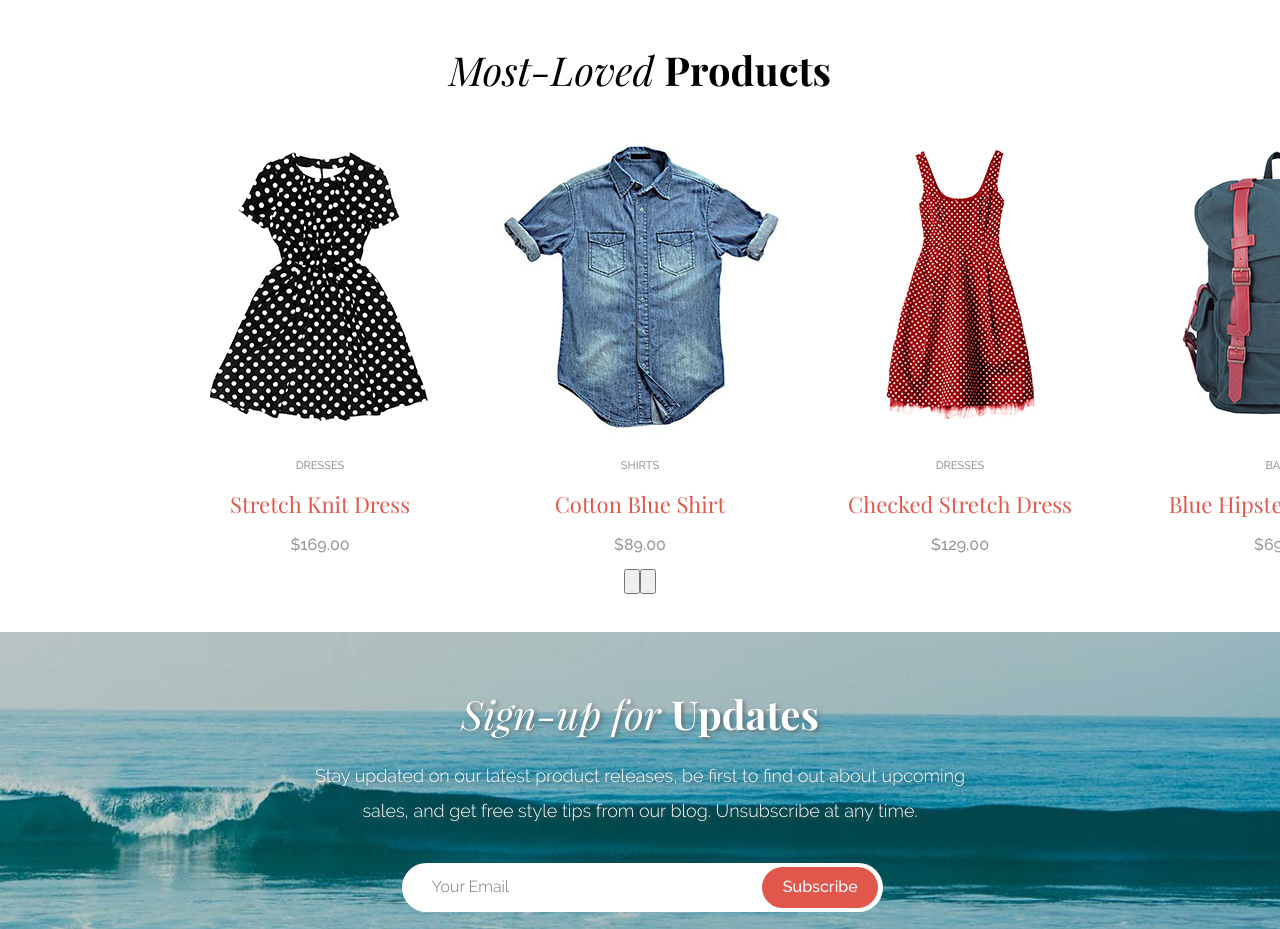
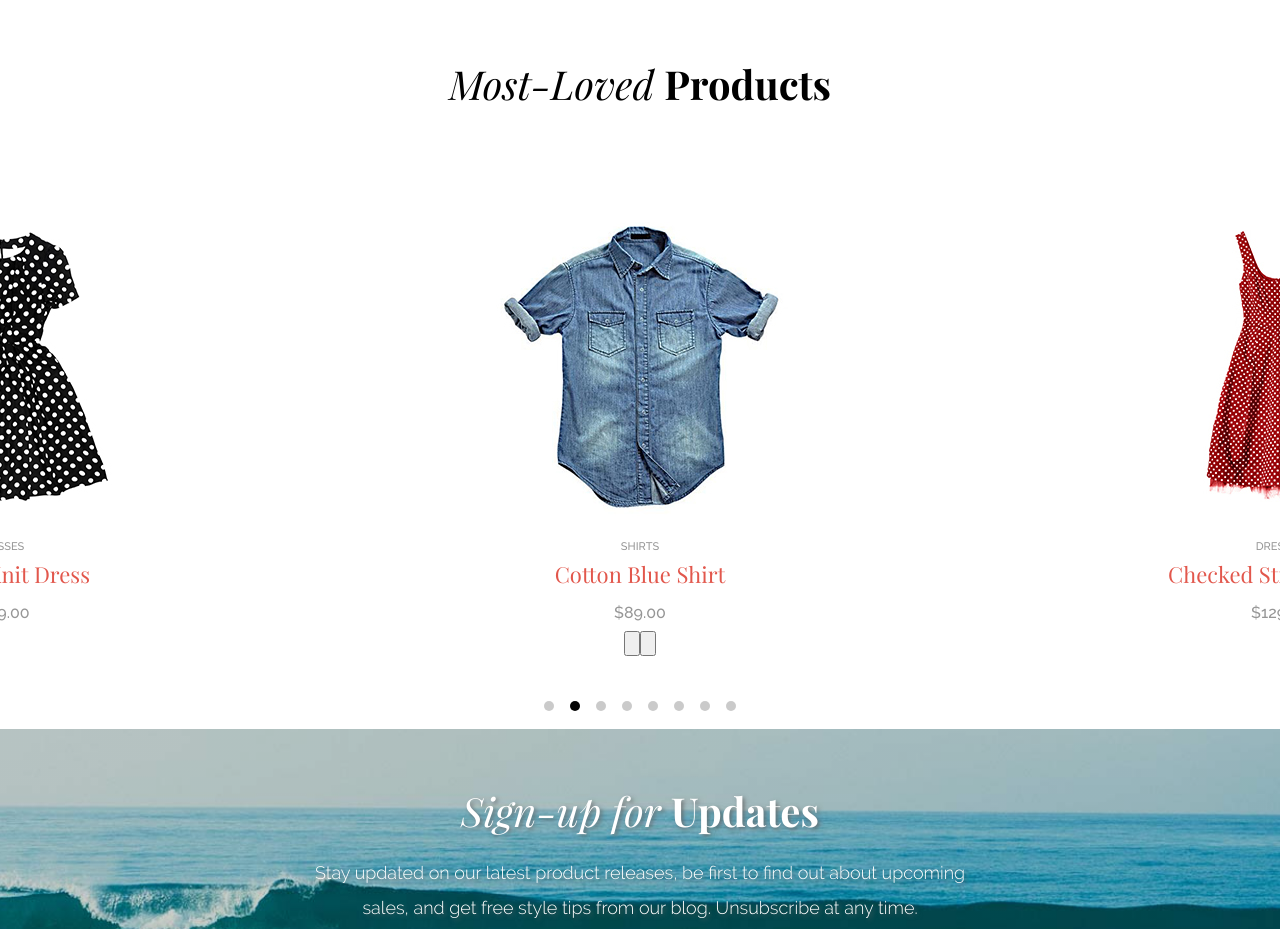
Before and after one commit to jaridnft/aloha-apparel-co, a plain HTML site: page index.html in a window 1280 px wide. Shown: the part 1560-2489 px from the top of the page. Drawn offline with nearby package versions, Linux system fonts and the light colour scheme; a script that the page names is missing.

Commit message:
finished mobile carousel

```diff
--- a/css/style.css
+++ b/css/style.css
@@ -290,15 +290,50 @@ em {
 
 .carousel {
     text-align: center;
-    draggable: true;
     border-top-style: none;
-    height: 506px;
-    z-index: 999;
+    height: 545px;
+}
+
+.carousel-cell {
+    width: 100%;
+    margin-top: 22px;
+    margin-bottom: 20px;
+}
+
+.carousel-cell img {
+    margin-bottom: 12px;
+}
+
+.carousel-cell.first-cell {
+    padding-left: 25px;
+}
+
+.carousel-cell.last-cell {
+    padding-right: 25px;
+}
+
+.carousel-cell.is-selected {
+    padding-left: 28px;
+    padding-right: 28px;
 }
 
 .flickity-page-dots {
-    list-style-type: none;
-    list-style-position: outside;
+    display: flex;
+    flex-direction: row;
+    justify-content: center;
+    color: #96969681;
+    list-style-type: disc;
+    font-size: 32px;
+    margin-top: 33px;
+    padding-left: 70px;
+}
+
+.dot {
+    width: 26px;
+}
+
+.dot.is-selected {
+    color: #050505;
 }
 
 .flickity-viewport {
@@ -309,16 +344,21 @@ em {
 .featured-headings-product-type {
     color: #969696;
     font-size: 11px;
+    margin-top: 0;
+    margin-bottom: 11px;
 }
 
 .featured-headings-product-description {
     font-family: "Playfair Display Regular",serif;
     color: #e2574c;
     font-size: 22px;
+    margin-top: 0;
+    margin-bottom: 20px;
 }
 
 .featured-headings-product-price {
     color: #969696;
+    margin: 0;
 }
 
 .updates {
@@ -609,6 +649,32 @@ em {
         border-left-width: 4px;
     }
 
+    .featured h3 {
+        margin-top: 50px;
+        margin-bottom: 80px;
+    }
+
+    .carousel {
+    }
+
+    .carousel-cell {
+        width: 50%;
+        max-height: 535px;
+        margin-bottom: 10px;
+    }
+
+    .carousel-cell.is-selected {
+        width: 50%;
+    }
+
+    .carousel-cell.first-cell {
+        padding-left: 0;
+    }
+
+    .carousel-cell.last-cell {
+        padding-right: 0;
+    }
+
     .updates {
         height: 379px;
     }
```
